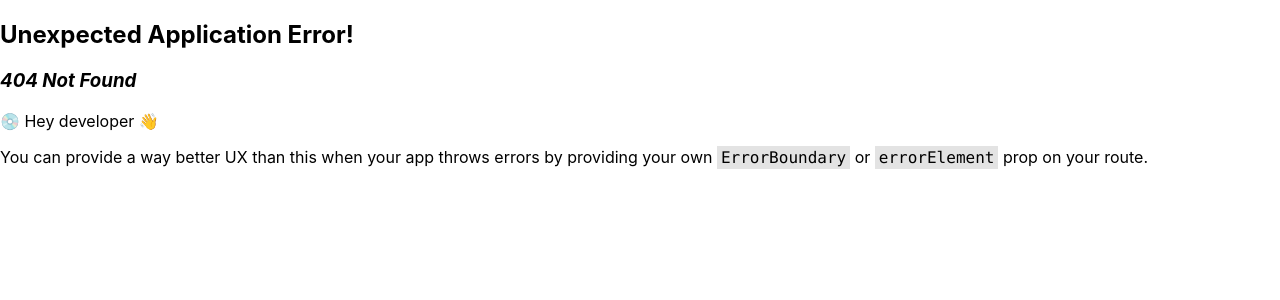
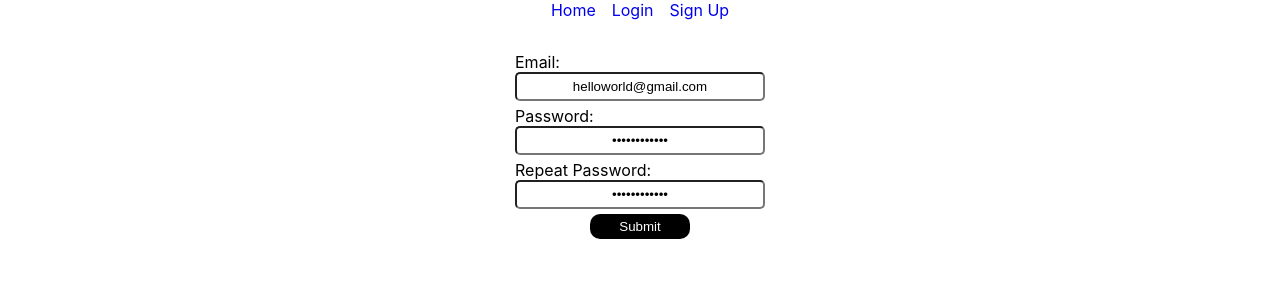
Before and after one commit to hxnmeister/React-Exam, a React (Create React App) app in the folder project/: page /login in a window 1280 px wide. Before the commit this address had no page. Shown: the top 300 px of the page. Built offline with nearby package versions, Linux system fonts and the light colour scheme; no server answers.

Commit message:
Added login

```diff
--- a/project/package.json
+++ b/project/package.json
@@ -3,12 +3,13 @@
   "version": "0.1.0",
   "private": true,
   "dependencies": {
+    "@mui/material": "^5.15.5",
     "@reduxjs/toolkit": "^2.0.1",
-    "@mui/material": "^5.15.5",
     "@testing-library/jest-dom": "^5.17.0",
     "@testing-library/react": "^13.4.0",
     "@testing-library/user-event": "^13.5.0",
     "axios": "^1.6.5",
+    "formik": "^2.4.5",
     "react": "^18.2.0",
     "react-dom": "^18.2.0",
     "react-redux": "^9.1.0",
--- a/project/src/App.css
+++ b/project/src/App.css
@@ -36,3 +36,15 @@
     transform: rotate(360deg);
   }
 }
+
+nav
+{
+  display: flex;
+  justify-content: center;
+  gap: 1em;
+}
+
+nav > a
+{
+  text-decoration: none;
+}
--- a/project/src/App.js
+++ b/project/src/App.js
@@ -2,7 +2,7 @@ import { useDispatch, useSelector } from 'react-redux';
 import './App.css';
 import { allActivities } from './asyncThunks/activityThunk';
 import { useEffect } from 'react';
-import { Outlet } from 'react-router-dom';
+import { NavLink, Outlet } from 'react-router-dom';
 
 function App()
 {
@@ -16,8 +16,11 @@ function App()
 
   return (
     <>
-      <h1>App</h1>
-      {activities.map( (item, index) => <p key={index}>{ item.title }</p> )}
+      <nav>
+        <NavLink to='/'>Home</NavLink>
+        <NavLink to='/login'>Login</NavLink>
+        <NavLink to='/signup'>Sign Up</NavLink>
+      </nav>
 
       <Outlet/>
     </>
--- a/project/src/app/store.js
+++ b/project/src/app/store.js
@@ -1,5 +1,6 @@
 import { configureStore } from "@reduxjs/toolkit";
 import activityReducer from "../slices/activitiySlice";
+import authReducer from "../slices/authSlice";
 
 const store = configureStore
 (
@@ -7,6 +8,7 @@ const store = configureStore
         reducer:
         {
             activity: activityReducer,
+            auth: authReducer
         }
     }
 );
--- /dev/null
+++ b/project/src/pages/Login/Login.jsx
@@ -0,0 +1,118 @@
+import { useFormik } from 'formik';
+import React from 'react';
+import './style.css';
+import { useDispatch, useSelector } from 'react-redux';
+import { Navigate } from 'react-router-dom';
+import { login } from '../../asyncThunks/authThunk';
+
+const Login = () => {
+    const { token } = useSelector( (state) => state.auth );
+    const dispatch = useDispatch();
+    const formik = useFormik
+    (
+        {
+            initialValues:
+            {
+                email: 'helloworld@gmail.com',
+                password: 'WatchOut123@',
+                repeatPassword: 'WatchOut123@'
+            },
+            validate: (values) =>
+            {
+                const errors = {};
+
+                if(!values.email)
+                {
+                    errors.email = "Email field is required!";
+                }
+                else if(!/^[A-Z0-9._%+-]+@[A-Z0-9.-]+\.[A-Z]{2,4}$/i.test(values.email))
+                {
+                    errors.email = "Invalid email address!";
+                }
+
+                if(!values.password)
+                {
+                    errors.password = "Password field is required";
+                }
+                else if(!/^(?=.*[A-Z])(?=.*\d)(?=.*[!@#$%^&*()_+{}\[\]:;<>,.?~\\/-]).{8,}$/.test(values.password))
+                {
+                    errors.password = "Password must be at least 8 chars and contain at least one uppercase letter, special char and number!";
+                }
+
+                if(!values.repeatPassword || !values.repeatPassword.includes(values.password))
+                {
+                    errors.repeatPassword = "Passwords must match!";
+                }
+
+                return errors;
+            },
+            onSubmit: (values) =>
+            {
+                console.log(JSON.stringify(values));
+                dispatch(login({ email: values.email, password: values.password }));
+            }
+        }
+    );
+
+    if(token || localStorage.getItem('token'))
+    {
+        alert('Login successfull!');
+        return <Navigate to='/'/>
+    }
+
+    return (
+        <div>
+            <form onSubmit={formik.handleSubmit}>
+                <label htmlFor="email">Email:</label>
+                <input
+                    id='email'
+                    name='email'
+                    type='email'
+                    onChange={formik.handleChange}
+                    value={formik.values.email}
+                    className={formik.errors.email ? 'error' : ''}
+                />
+                {
+                    formik.errors.email &&
+                    <div className='error-text'>
+                        <span>{formik.errors.email}</span>
+                    </div>
+                }
+
+                <label htmlFor="password">Password:</label>
+                <input
+                    id='password'
+                    name='password'
+                    type='password'
+                    onChange={formik.handleChange}
+                    value={formik.values.password}
+                />
+                {
+                    formik.errors.password &&
+                    <div className='error-text'>
+                        <span>{formik.errors.password}</span>
+                    </div>
+                }
+
+                <label htmlFor="repeatPassword">Repeat Password:</label>
+                <input
+                    id='repeatPassword'
+                    name='repeatPassword'
+                    type='password'
+                    onChange={formik.handleChange}
+                    value={formik.values.repeatPassword}
+                />
+                {
+                    formik.errors.repeatPassword &&
+                    <div className='error-text'>
+                        <span>{formik.errors.repeatPassword}</span>
+                    </div>
+                }
+
+                <button type='submit' disabled={formik.errors.email || formik.errors.password || formik.errors.repeatPassword}>Submit</button>
+            </form>
+        </div>
+    );
+}
+
+export default Login;
--- /dev/null
+++ b/project/src/pages/Login/style.css
@@ -0,0 +1,52 @@
+form
+{
+    width: 250px;
+
+    display: flex;
+    flex-direction: column;
+    margin: 2em auto;
+}
+form > input, button
+{
+    margin-bottom: 5px;
+    padding: 5px;
+}
+form > button
+{
+    width: 40%;
+
+    background-color: black;
+    color: white;
+    border: none;
+    border-radius: 10px;
+    align-self: center;
+    cursor: pointer;
+
+    transition: background-color 0.3s ease-in-out, color 0.3s ease-in-out, box-shadow 0.3s ease-in-out;
+}
+form > button:hover
+{
+    background-color: antiquewhite;
+    color: black;
+    box-shadow: 1px 1px 1px black;
+}
+form > input
+{
+    border-radius: 5px;
+    text-align: center;
+}
+
+.error
+{
+    border: 1.5px solid red;
+    margin-left: 2px;
+    outline: none;
+
+    transition: border 0.3s ease-in-out;
+}
+.error-text
+{
+    color: red;
+    font-size: 0.8em;
+    margin-bottom: 10px;
+}
--- a/project/src/slices/authSlice.js
+++ b/project/src/slices/authSlice.js
@@ -9,7 +9,7 @@ const initialState =
     error: null
 };
 
-const authSlice = createSlice
+export const authSlice = createSlice
 (
     {
         name: 'auth',
@@ -64,3 +64,5 @@ const authSlice = createSlice
         }
     }
 );
+
+export default authSlice.reducer;
```
Also changed, not shown: project/src/routes/routes.js (+7 -1 lines), 1 other file (tests, documents, lock files or other folders).
